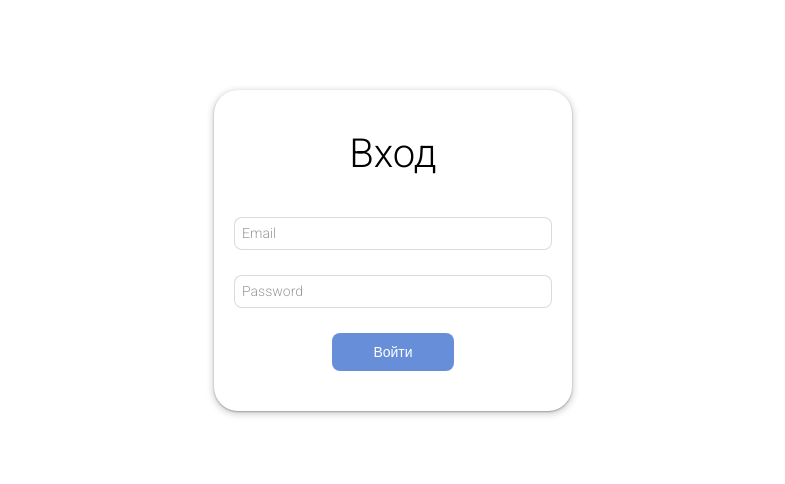
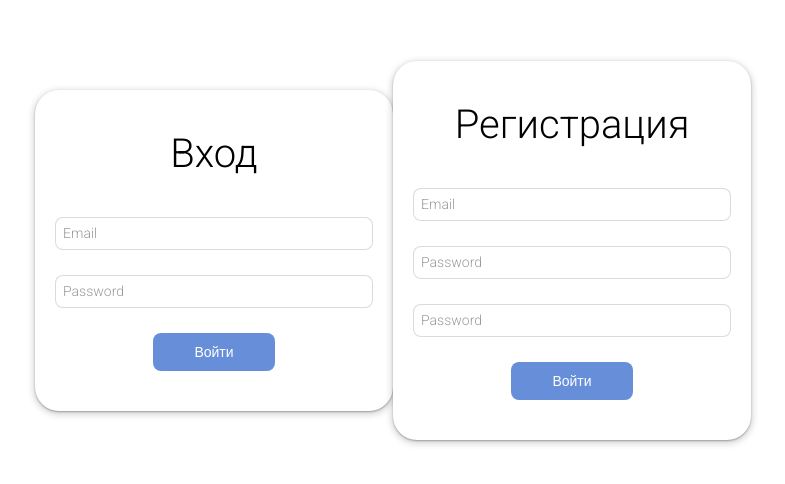
Before and after one commit to ovsaltuk/budget-front, a React (Create React App) app: page / in a window 1280 px wide. Shown: the part 150-634 px from the top of the page, without its empty margins (247-1032 px from the left). Built offline with nearby package versions, Linux system fonts and the light colour scheme.

Commit message:
add registration form todo make common form component

```diff
--- /dev/null
+++ b/src/components/RegistrationForm/RegistrationForm.tsx
@@ -0,0 +1,29 @@
+import { useForm } from "react-hook-form"
+import { Button } from "../common/Button/Button"
+import { InputField } from "../common/InputField/InputField"
+import { registrationSchema, RegistrationValues } from "./schema"
+import { zodResolver } from "@hookform/resolvers/zod"
+
+
+export const RegistrationForm = () => {
+    const { register, handleSubmit, formState: {errors, isSubmitting}} = useForm<RegistrationValues>({
+        resolver: zodResolver(registrationSchema),
+        defaultValues: {
+            email: "",
+            password: "",
+            confirmPassword: ""
+        }
+
+    })
+
+    return (<div className="form-container">
+        <h3 className="title">Регистрация</h3>
+
+        <form onSubmit={handleSubmit(()=>{})} className="form">
+            <InputField register={register} name="email" label="Email" type="email" error={errors.email?.message} />
+            <InputField register={register} name="password" label="Password" type="password" error={errors.password?.message} />
+            <InputField register={register} name="confirmPassword" label="Password" type="password" error={errors.password?.message} />
+            <Button text="Войти" disabled={isSubmitting} type="submit" />
+        </form>
+    </div>)
+}
--- /dev/null
+++ b/src/components/RegistrationForm/schema.ts
@@ -0,0 +1,9 @@
+import {z} from "zod";
+
+export const registrationSchema = z.object({
+    email: z.string().email("Введите корректный email"),
+    password: z.string().min(3, "Минимум 3 символа").max(20, "Максимум 20 символов"),
+    confirmPassword: z.string().min(3, "Минимум 3 символа").max(20, "Максимум 20 символов"),
+}).refine((data) => data.password === data.confirmPassword, { path: ["confirmPassword"], message: "Пароли не совпадают"});
+
+export type RegistrationValues = z.infer<typeof registrationSchema>;
--- a/src/pages/authPage/AuthPage.tsx
+++ b/src/pages/authPage/AuthPage.tsx
@@ -1,9 +1,11 @@
+import { RegistrationForm } from "../../components/RegistrationForm/RegistrationForm";
 import SingInForm from "../../components/SingInForm/SingInForm";
 import "./styles.scss";
 
 const AuthPage = () => {
     return (<div className="auth-page">
         <SingInForm />
+        <RegistrationForm />
     </div>)
 }
 
```
